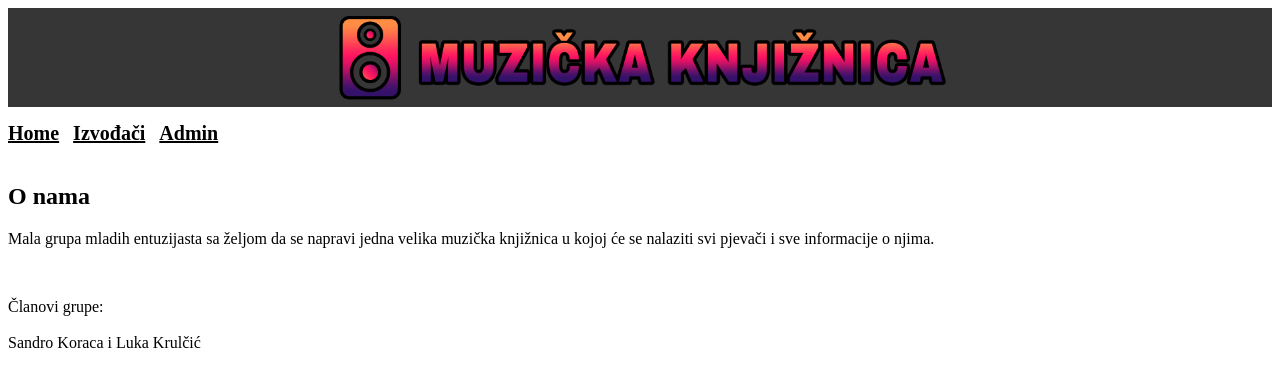
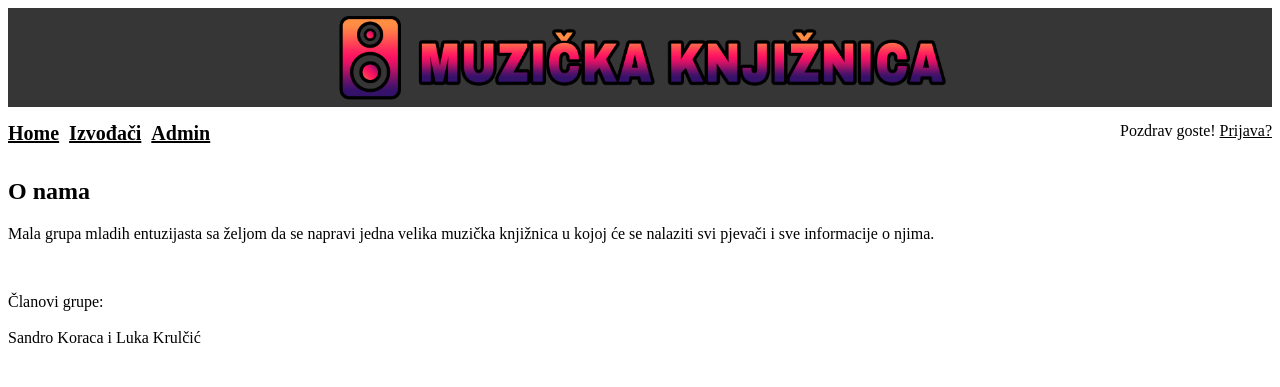
Before and after one commit to SandroKoraca/MuzickaKnjiznica, a Django app: page / in a window 1280 px wide. Shown: the top 387 px of the page. Run offline with Django 3.2, Linux system fonts and the light colour scheme.

Commit message:
Finalna verzija 1.1

```diff
--- a/mysite/main/static/css/style.css
+++ b/mysite/main/static/css/style.css
@@ -19,8 +19,15 @@
     font-size: 20px;
     color: black;
     font-weight: bold;
+    float: left;
 }
 
 a{
     color: black;
 }
+
+.desno{
+    display: block;
+    text-align: right;
+
+}
--- a/mysite/mysite/urls.py
+++ b/mysite/mysite/urls.py
@@ -19,4 +19,5 @@ from django.urls import path, include
 urlpatterns = [
     path('', include('main.urls')),
     path('admin/', admin.site.urls),
+    path('accounts/', include('allauth.urls')),
 ]
--- a/mysite/templates/base_generic.html
+++ b/mysite/templates/base_generic.html
@@ -15,11 +15,19 @@
     <div id="sidebar" class="lista_block">
         {% block sidebar %}
         <a class="lista_elementi" href="/">Home</a>
-        <a class="lista_elementi" href="/izvodaci">Izvođači</a>
+        <a class="lista_elementi" href="/accounts/login">Izvođači</a>
         <a class="lista_elementi" href="/admin">Admin</a>
+        <div class="desno">
+            {% if request.user.is_authenticated %}
+                Pozdrav {{ request.user.username }},
+                <a href="/accounts/logout">Odjava?</a>
+            {% else %}
+                Pozdrav goste!
+                <a href="/accounts/login">Prijava?</a>
+            {% endif %}
+        </div>
         {% endblock %}
     </div>
-
     <div class="content">
         {% block content %}
         {% endblock %}
```
Also changed, not shown: mysite/mysite/settings.py (+26 -1 lines), mysite/db.sqlite3.
